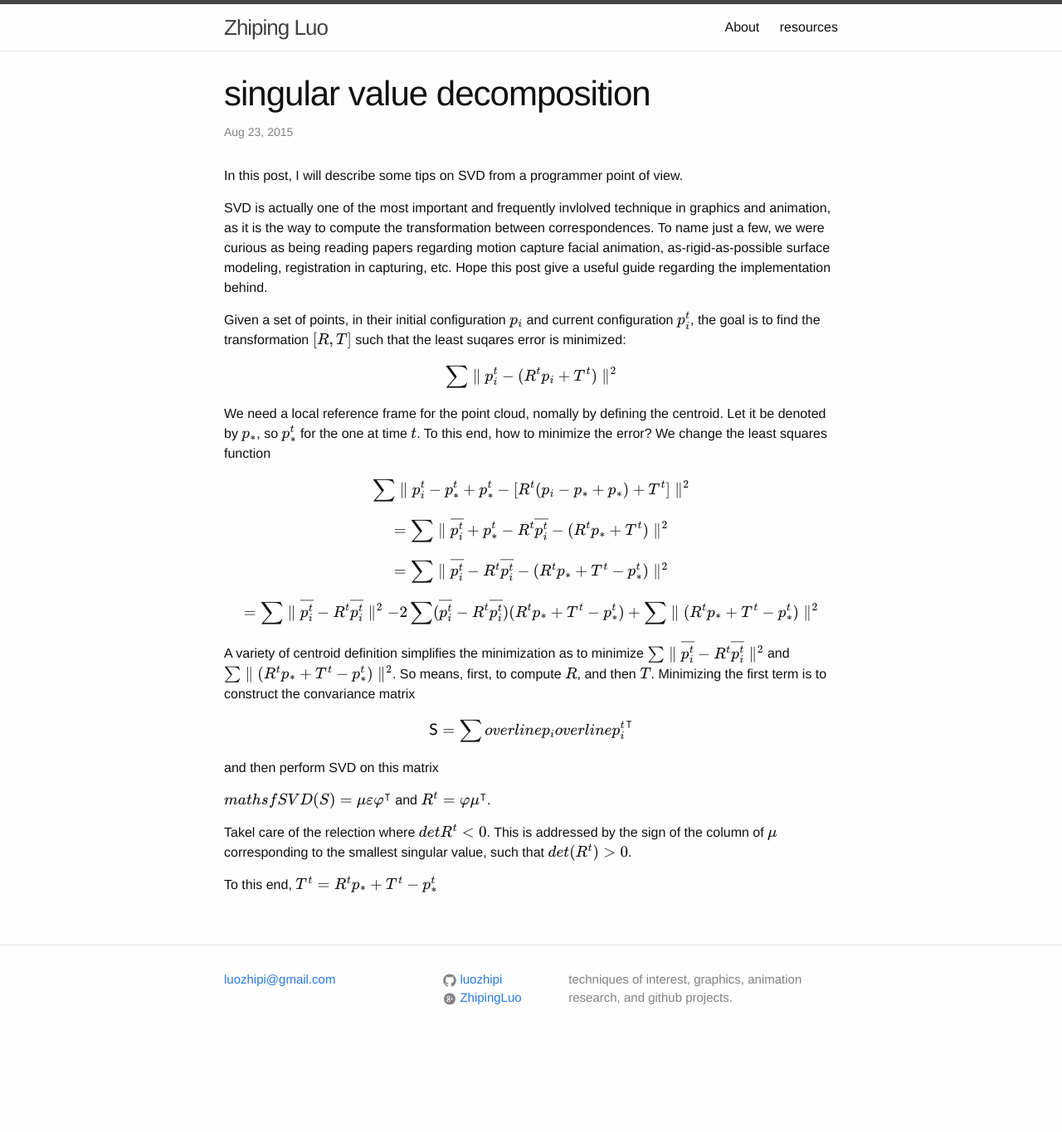
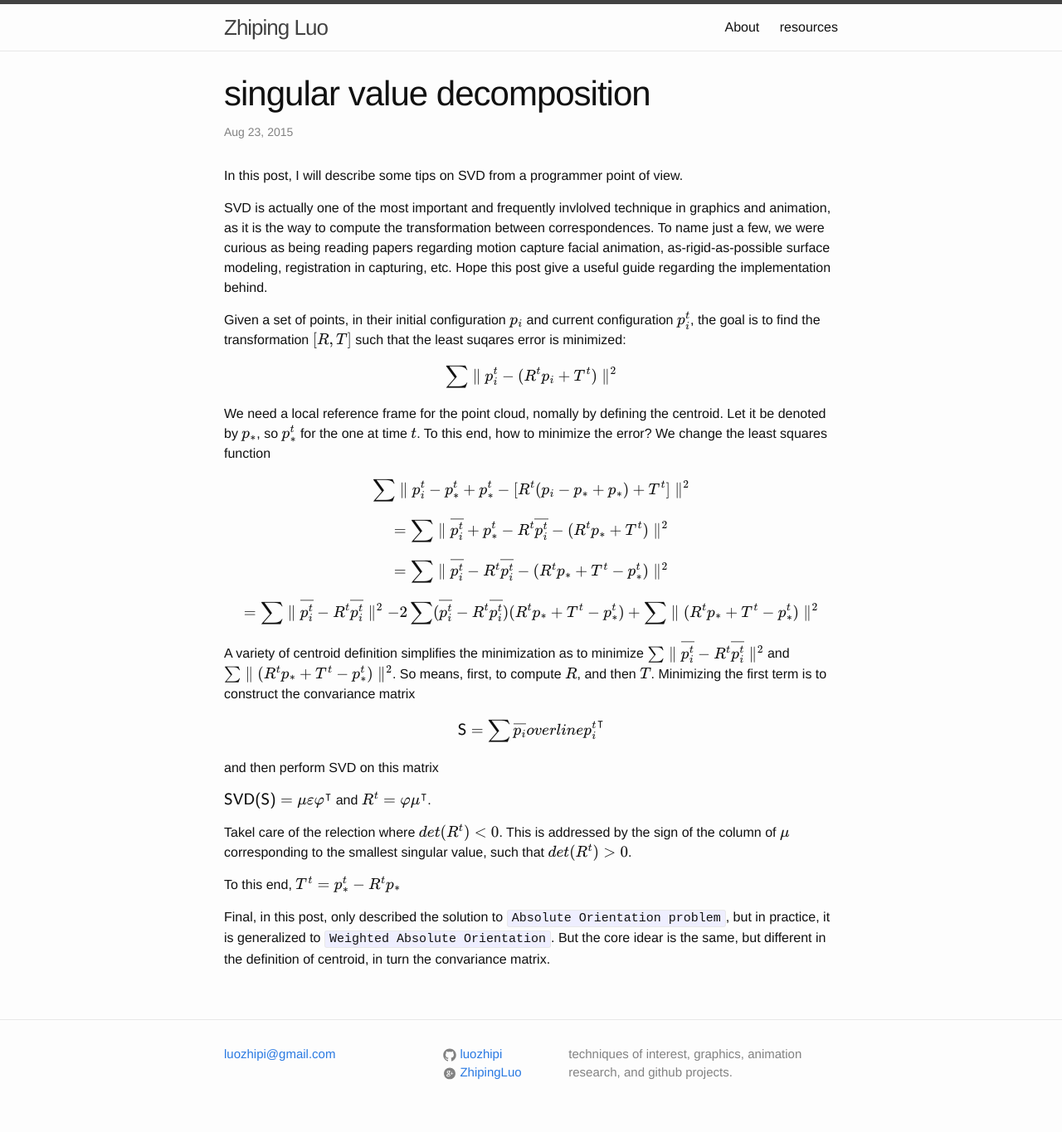
Before and after one commit to luozhipi/luozhipi.github.io, a Jekyll site: the page built from _posts/2015-08-23-svd.markdown, in a window 1280 px wide. Shown: the whole page at 83% size. Built offline with Jekyll 4.4.1, drawn with Linux system fonts in a browser that asks for light colours; formulas are drawn with MathJax 3; before the commit the page ends 1275 px from its top, so only the background shows below that.

Commit message:
Update 2015-08-23-svd.markdown

```diff
--- a/_posts/2015-08-23-svd.markdown
+++ b/_posts/2015-08-23-svd.markdown
@@ -28,13 +28,15 @@ $$\sum \parallel \overline{p_{i}^{t}}- R^{t}\overline{p_{i}^{t}} \parallel^{2}$$
 So means, first, to compute $$R$$, and then $$T$$.
  Minimizing the first term is to construct the convariance matrix
 
- $$\mathsf{S}=\sum overline{p_{i}}overline{p_{i}^{t}}^\intercal$$
+ $$\mathsf{S}=\sum \overline{p_{i}}overline{p_{i}^{t}}^\intercal$$
 
  and then perform SVD on this matrix
 
- $$mathsf{SVD(S)}=\mu\varepsilon\varphi^\intercal$$ and $$R^{t}=\varphi\mu^\intercal$$.
+ $$\mathsf{SVD(S)}=\mu\varepsilon\varphi^\intercal$$ and $$R^{t}=\varphi\mu^\intercal$$.
 
-Takel care of the relection where $$det{R^{t}}<0$$. This is addressed by the sign of the column of $$\mu$$ corresponding
+Takel care of the relection where $$det(R^{t})<0$$. This is addressed by the sign of the column of $$\mu$$ corresponding
 to the smallest singular value, such that $$det(R^{t})>0$$.
 
-To this end, $$T^{t}=R^{t}p_{*}+T^{t}-p_{*}^{t}$$
+To this end, $$T^{t}=p_{*}^{t}-R^{t}p_{*}$$
+
+Final, in this post, only described the solution to `Absolute Orientation problem`, but in practice, it is generalized to `Weighted Absolute Orientation`. But the core idear is the same, but different in the definition of centroid, in turn the convariance matrix.
```
